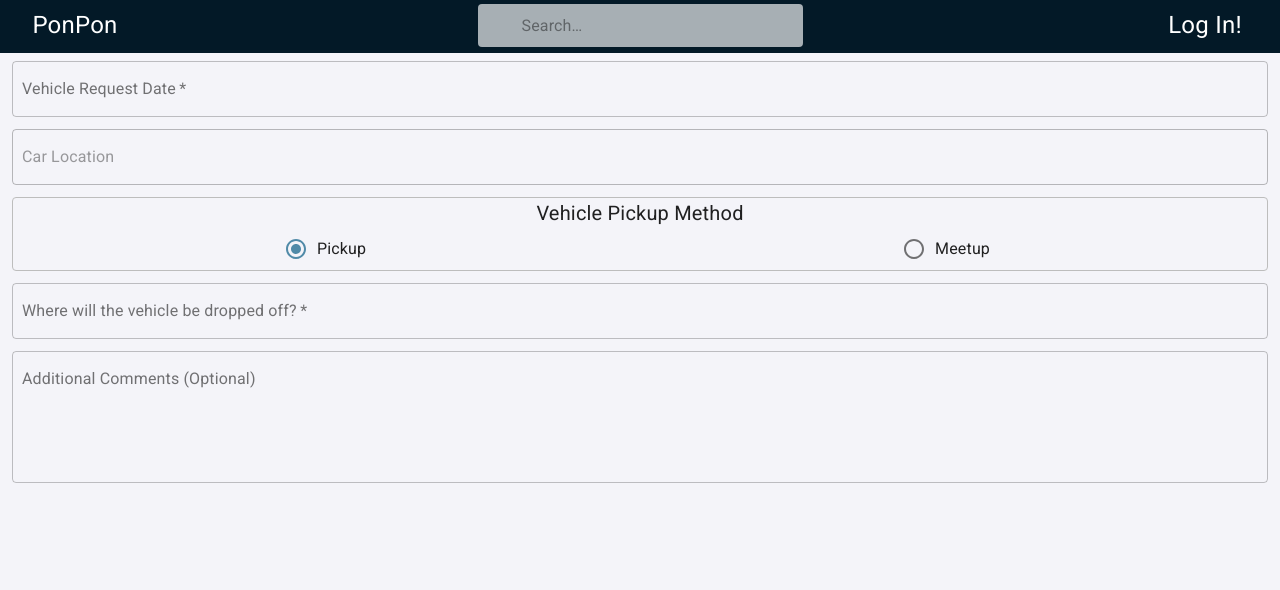
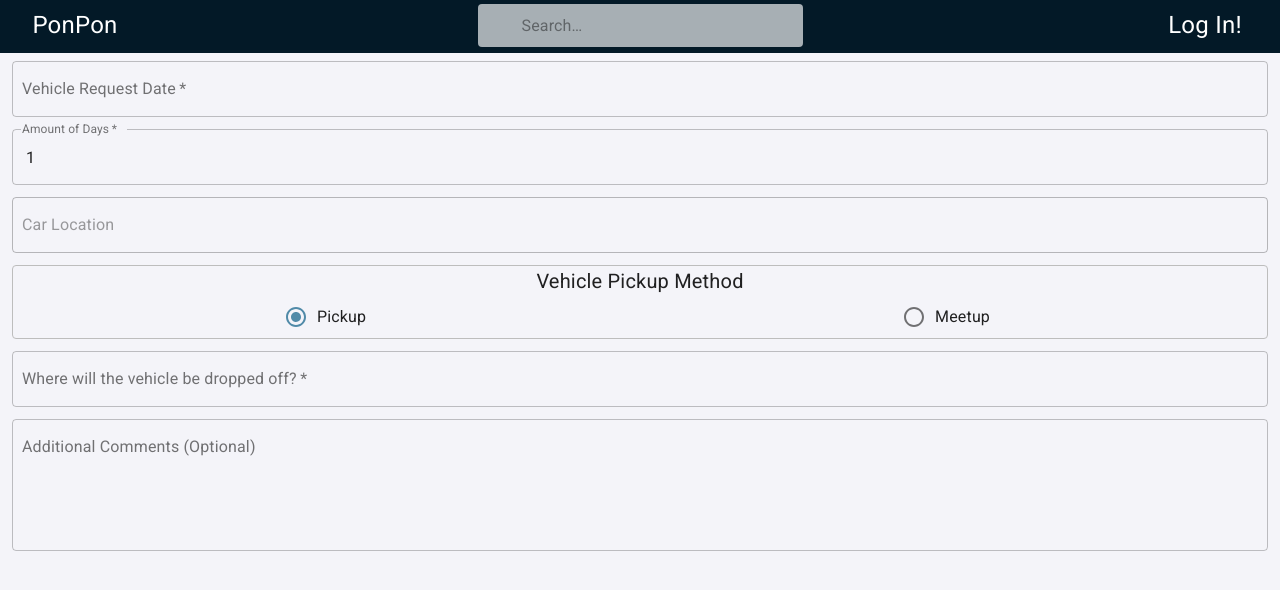
Before and after one commit to uprm-inso-4115-2020-2021-s2/semester-project-team-3, a Next.js app in the folder frontend/: page /request in a window 1280 px wide. Shown: the top 590 px of the page. Built offline with nearby package versions, Linux system fonts and the light colour scheme; no server answers.

Commit message:
added days to request form

```diff
--- a/frontend/src/pages/request/index.tsx
+++ b/frontend/src/pages/request/index.tsx
@@ -15,6 +15,7 @@ export default function RequestForm(){
         pickupMethod: state, //state value
         carDropLocation: '',
         carMeetLocation: '',
+        days: 1
     });
 
     const handleChange = (prop: any) => (event: React.ChangeEvent<HTMLInputElement>) => { // change "any" to "keyof formModel"
@@ -46,6 +47,13 @@ export default function RequestForm(){
                 <TextField label="Vehicle Request Date" type="search" variant="outlined" required className={classes.submitTextField}
                     value={values.pickupDate}
                     onChange={handleChange('pickupDate')}
+                />
+            </Grid>
+
+            <Grid container direction="row" className={classes.submitItem}>
+                <TextField label="Amount of Days" type="number" variant="outlined" InputProps={{ inputProps: {min: 1}}} required className={classes.submitTextField}
+                    value={values.days}
+                    onChange={handleChange('days')}
                 />
             </Grid>
 
```
